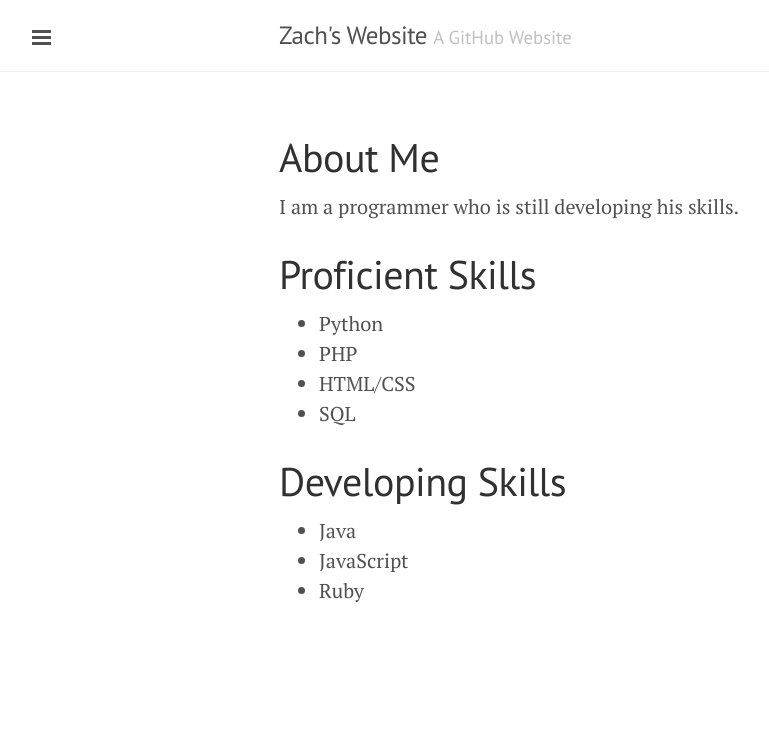
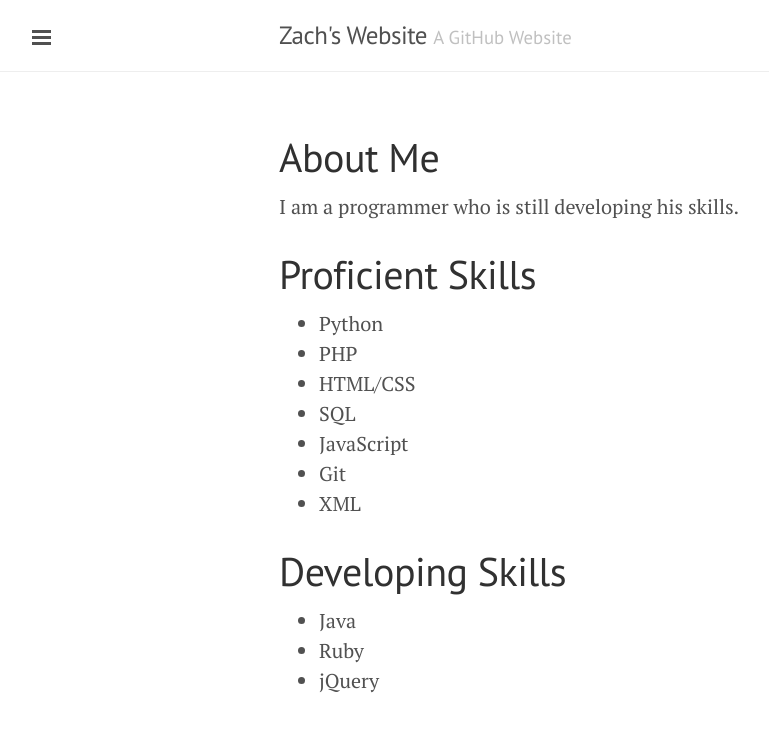
Before and after one commit to panzarino/panzarino.github.io, a Jekyll site: the page built from about.md, in a window 1280 px wide. Shown: the top 732 px of the page, without its empty margins (1-770 px from the left). Built offline with Jekyll 4.4.1, drawn with Linux system fonts in a browser that asks for light colours; Markdown is read by kramdown in place of the engine named in the settings.

Commit message:
Update about.md

```diff
--- a/about.md
+++ b/about.md
@@ -10,9 +10,12 @@ I am a programmer who is still developing his skills.
 * PHP
 * HTML/CSS
 * SQL
+* JavaScript
+* Git
+* XML
 
 # Developing Skills
 
 * Java
-* JavaScript
 * Ruby
+* jQuery
```
